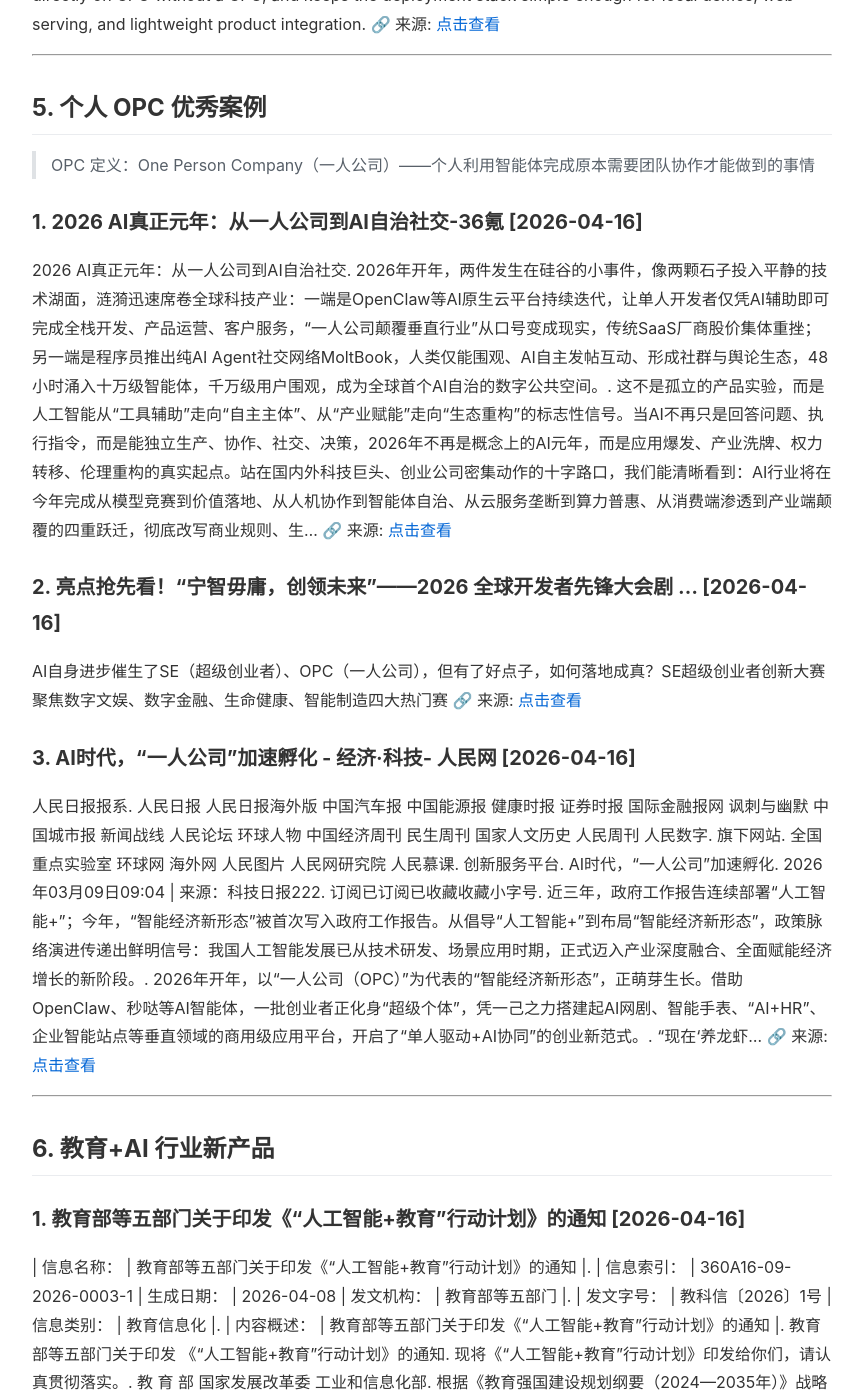
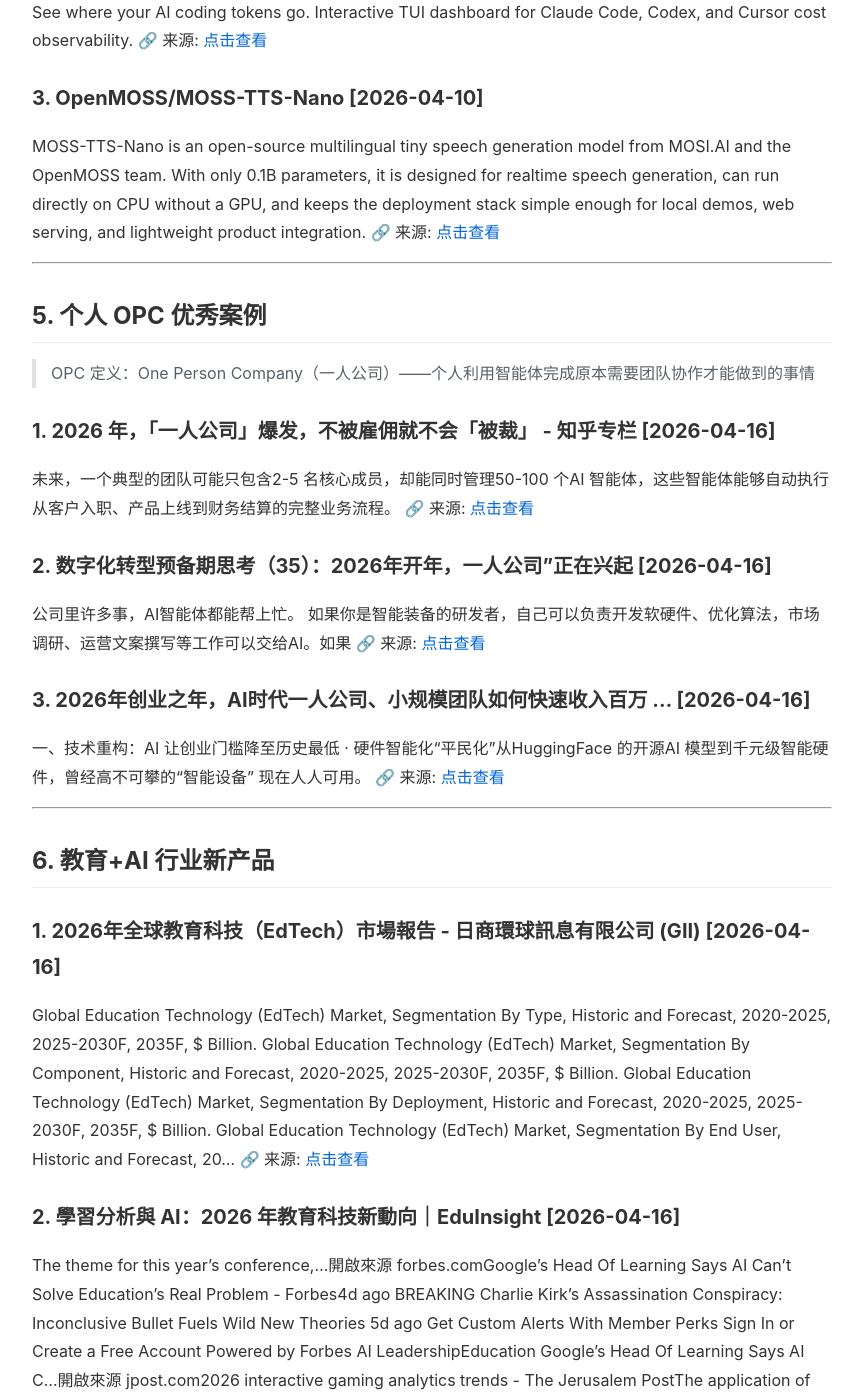
Before and after one commit to kyd-w/kyd-w.github.io, a Jekyll site: the page built from _posts/2026-04-16-it-daily-report.md, in a window 1280 px wide and 1400 px high, scrolled down 2674 px. Shown: the whole window, without its empty margins (148-1011 px from the left). Built offline with Jekyll 4.4.1, drawn with Linux system fonts in a browser that asks for light colours; some of the changed text lies outside the part shown.

Commit message:
更新 IT 每日简报 - 2026-04-16

```diff
--- a/_posts/2026-04-16-it-daily-report.md
+++ b/_posts/2026-04-16-it-daily-report.md
@@ -1,13 +1,13 @@
 ---
 layout: post
 title: "IT 每日简报 - 2026-04-16"
-date: 2026-04-16 08:00:05 +0800
+date: 2026-04-16 09:25:33 +0800
 categories: [简报]
 ---
 
 # IT 每日简报 - 2026-04-16
 
-> 生成时间：2026-04-16 08:00:05 +0800
+> 生成时间：2026-04-16 09:25:33 +0800
 > 数据时效：仅包含最近 7 天内的信息
 > 数据来源：多搜索服务 API（Tavily → 智谱）
 
@@ -16,19 +16,19 @@
 ## 1. IT行业最新动态
 
 
-### 1. 新浪互联网热点小时报丨2026年04月13日16时 [2026-04-16]
-新浪看点. 新浪互联网热点小时报丨2026年04月13日16时\_今日实时互联网热点速递. 1、AI动画丨一册典籍，万里同屏. 1、AI动画丨一册典籍，万里同屏. 转自：光明网卷帙浩繁的典籍凝结着先人的智慧记载着璀璨的文化然而随着时间的流转部分典籍正慢慢“老去”、褪色、脆化……近年来人工智能、大数据等技术发展为加强典籍的保护修复和综合利用提供了新的契机2026年世界互联网大会亚太峰会将于4月13日至14日在香港召开今年亚太峰会期间将举办典籍数智化与传播论坛希望汇聚各方智慧共探典籍跨越时空融通世界之道论坛期间世界互联网大会还将发布《全球视野下的中国古籍数智化演进与未来趋势报告》全面反映中国古籍在数字空间的存在形态、技术范式及传播效能亚太各国山水相连、文化交织本次论坛将以技术共享为纽带助力每一个经济体保护自己的文化根脉让散落在各地的文明印记在数字空间实现合. 2、从痛点突围到生态共创，AI如何破局生命科学. 2、从痛点突围到生态共创，AI如何破局生命科学. 【环球网报道 记者 姚倩】当通用大模型在各行业加速渗透，生命科学却成为AI最难落地的“深水区”。高专业门槛、高安全要求与数据壁垒交织，...
-🔗 来源: [点击查看](https://k.sina.com.cn/article_7857201856_1d45362c0019049yky.html)
-
-
-### 2. IT业界_科技新闻报道 - IT资讯 [2026-04-16]
+### 1. IT业界_科技新闻报道 - IT资讯 [2026-04-16]
 IT之家，业界频道，第一时间传播科技行业里的大事、IT圈内的新鲜事，专注于科技新闻、IT ... 官方表示，2026 年4 月7 日起，全面启动低质漫剧专项治理工作。截至4 月15 日
 🔗 来源: [点击查看](https://it.ithome.com/ityejie)
 
 
-### 3. 當AI智能體開始上崗：2026年春天裡，三個中國人的興奮與恐懼 - BBC [2026-04-16]
-過去兩個月裡，在中國有這麼三個人幾乎在同一時間遭遇了同一件事：AI大舉進入職場。 他們一個是對計算機和網絡技術有狂熱興趣的極客，一個是創業者，一個
-🔗 来源: [点击查看](https://www.bbc.com/zhongwen/articles/crm8mmg0y3eo/trad)
+### 2. 科技新闻与评论 - 华尔街日报 [2026-04-16]
+AI企业开始对产品与服务实施限流配给，引发用户强烈不满——对这场依赖快速普及的行业热潮而言，这是一个警示信号。 2026年4月13日10:30
+🔗 来源: [点击查看](https://cn.wsj.com/zh-hans/news/technology)
+
+
+### 3. TechNews 科技新報| 市場和業內人士關心的趨勢、內幕與新聞 [2026-04-16]
+| 作者 TechNews 編輯台|發布日期 2026 年 04 月 14 日 10:40 | 分類 AI 人工智慧 , app , Apple | edit |. | 作者 TechNews 編輯台|發布日期 2026 年 04 月 14 日 10:30 | 分類 AI 人工智慧 , Google , 人力資源 | edit |. | 作者 TechNews 編輯台|發布日期 2026 年 04 月 14 日 10:20 | 分類 AI 人工智慧 , OpenAI | edit |. | 作者 TechNews 編輯台|發布日期 2026 年 04 月 14 日 10:10 | 分類 AI 人工智慧 , 中國觀察 , 國際觀察 | edit |. | 作者 TechNews 編輯台|發布日期 2026 年 04 月 14 日 9:40 | 分類 AI 人工智慧 , OpenAI | edit |. | 作者 MoneyDJ|發布日期 2026 年 04 月 14 日 9:30 | 分類 AI 人工智慧 , 記憶體 , 財經 | edit |.
+🔗 来源: [点击查看](https://technews.tw/)
 
 
 ---
@@ -36,19 +36,19 @@
 ## 2. AI及机器人行业最新动态
 
 
-### 1. 新浪AI热点小时报丨2026年04月16日07时_今日实时AI热点速递 [2026-04-16]
-1、中国之行后，美学者得出一个结论. 【今日导读】管制措施未能实现预期目标，也就是限制中国人工智能的发展。因此，我们有必要审视这些措施付出的代价。
-🔗 来源: [点击查看](https://k.sina.com.cn/article_7857201856_1d45362c001904diz6.html?from=tech)
+### 1. 芯报丨小鹏AI机器人Iron将于2026年规模进入工业化量产 - 腾讯新闻 [2026-04-16]
+➀小鹏AI机器人Iron将于2026年规模进入工业化量产 · 4月15日，小鹏汽车宣布，小鹏AI机器人Iron将于2026年规模进入工业化量产，目前已在广州工厂实现Iron实训
+🔗 来源: [点击查看](https://news.qq.com/rain/a/20250416A0956V00)
 
 
-### 2. 新浪AI热点小时报丨2026年04月16日03时_今日实时AI热点速递 [2026-04-16]
-每日新闻摘录 · 1、AI内容生态与负责任GEO治理研讨会今天举行 · 2、北京亦庄迎机器人半程马拉松外媒聚焦中国技术进步 · 3、两份“十大网络流行语”同日发布,却
-🔗 来源: [点击查看](https://k.sina.com.cn/article_7857201856_1d45362c001904dd88.html?from=tech)
+### 2. 新浪AI热点小时报丨2026年04月16日08时_今日实时AI热点速递 [2026-04-16]
+1、中国之行后，美学者得出一个结论. 【今日导读】管制措施未能实现预期目标，也就是限制中国人工智能的发展。因此，我们有必要审视这些措施付出的代价。
+🔗 来源: [点击查看](https://k.sina.com.cn/article_7857201856_1d45362c001904dkg4.html?from=tech)
 
 
-### 3. 新浪AI热点小时报丨2026年04月16日00时_今日实时AI热点速递 [2026-04-16]
-1、红星观察丨长视频平台全面拥抱AI，优爱腾各有“方法”. 当下，从微短剧的全流程工业化量产，到中长视频的创作范式革新，AI正以降本增效、重构生产、降低
-🔗 来源: [点击查看](https://k.sina.com.cn/article_7857201856_1d45362c001904d5s2.html?from=tech)
+### 3. 4月ai新闻2026年4月初AI圈新闻| 谷歌 | 开源模型Gemma 4 发布 [2026-04-16]
+4月ai新闻. 🤖 核心技术 & 模型进展. | 谷歌 | 开源模型 Gemma 4 发布，专为高级推理设计，与英伟达合作优化GPU |. | 阿里巴巴 | 国产编程模型 Qwen3.6-Plus，多模态智能体编程突破，"一句话驱动AI写代码" |. | 智谱AI | GLM-5V-Turbo 多模态编码基座模型 |. | OpenAI | GPT-5.4 升级，可直接操作计算机、跨应用执行复杂工作流；Codex 插件扩展 |. 💰 产业趋势. 🏭 应用落地. | 智慧育种 | 世界首台智能育种机器人"吉儿"面世，15秒完成单朵花授粉 |. | 短剧制作 | AIGC重塑行业，单集成本压至5000元以内，周期缩至3-7天 |. | 医疗 | 国家药监局发布"人工智能+药品监管"实施意见 |. ⚖️ 治理与规范. ⚠️ 风险与挑战. 🌍 全球格局. 中美双核心引领，北京、上海、深圳、旧金山为全球AI创新"极核"城市。.
+🔗 来源: [点击查看](https://juejin.cn/post/7624133608766505010)
 
 
 ---
@@ -66,8 +66,8 @@
 🔗 来源: [点击查看](https://www.bbc.com/zhongwen/articles/crm8mmg0y3eo/trad)
 
 
-### 3. 一个Skills，我卖了5万！ - 53AI-AI知识库 [2026-04-16]
-2026年4月16日周五晚上19:30，来了解“从个人单点提效，到构建企业AI生产力”（限30人）. 抢占你的席位. 免费POC， 零成本试错. 首页 · 产品服务. 热门场景. 工作
+### 3. 一个Skills，我卖了5万！ - 53AI-AI知识库|企业AI知识库|大模型知识库|AIHub [2026-04-16]
+2026年4月16日 周五晚上19:30，来了解“从个人单点提效，到构建企业AI生产力”（限30人）. 大模型技术 多模态技术 RAG技术 知识图谱 模型微调 Skill 提示词技巧 开源大模型 智能硬件 Palantir. langchain llamaindex RAGFlow coze Dify Fastgpt Bisheng Qanything MaxKB Openclaw. AI+汽车 AI+金融 AI+工业 AI+培训 AI+SaaS AI+电商 AI+医疗. 内容创作 个人提效 智能客服 AI面试 数字员工 ChatBI AI知识库 智能营销 智能化改造 Glean. 研究报告 行业报告 技术分享 专题报告 课件讲义. CRM Skill、ERP Skill、Finance Skill、HR Skill、BI Skill. Agent、Skill 和 MCP 啥关系？. Skill 通过 MCP 调 CRM. Chrome 推出 Skills：让浏览器进化为你的 AI Agent，附完整启动指南。 2026-04-15. 真正的 Skill 商店，为什么变成了微信公众号和...
 🔗 来源: [点击查看](https://www.53ai.com/news/tishicijiqiao/2026032083746.html)
 
 
@@ -98,19 +98,19 @@
 > OPC 定义：One Person Company（一人公司）——个人利用智能体完成原本需要团队协作才能做到的事情
 
 
-### 1. 2026 AI真正元年：从一人公司到AI自治社交-36氪 [2026-04-16]
-2026 AI真正元年：从一人公司到AI自治社交. 2026年开年，两件发生在硅谷的小事件，像两颗石子投入平静的技术湖面，涟漪迅速席卷全球科技产业：一端是OpenClaw等AI原生云平台持续迭代，让单人开发者仅凭AI辅助即可完成全栈开发、产品运营、客户服务，“一人公司颠覆垂直行业”从口号变成现实，传统SaaS厂商股价集体重挫；另一端是程序员推出纯AI Agent社交网络MoltBook，人类仅能围观、AI自主发帖互动、形成社群与舆论生态，48小时涌入十万级智能体，千万级用户围观，成为全球首个AI自治的数字公共空间。. 这不是孤立的产品实验，而是人工智能从“工具辅助”走向“自主主体”、从“产业赋能”走向“生态重构”的标志性信号。当AI不再只是回答问题、执行指令，而是能独立生产、协作、社交、决策，2026年不再是概念上的AI元年，而是应用爆发、产业洗牌、权力转移、伦理重构的真实起点。站在国内外科技巨头、创业公司密集动作的十字路口，我们能清晰看到：AI行业将在今年完成从模型竞赛到价值落地、从人机协作到智能体自治、从云服务垄断到算力普惠、从消费端渗透到产业端颠覆的四重跃迁，彻底改写商业规则、生...
-🔗 来源: [点击查看](https://m.36kr.com/p/3674210963923847)
+### 1. 2026 年，「一人公司」爆发，不被雇佣就不会「被裁」 - 知乎专栏 [2026-04-16]
+未来，一个典型的团队可能只包含2-5 名核心成员，却能同时管理50-100 个AI 智能体，这些智能体能够自动执行从客户入职、产品上线到财务结算的完整业务流程。
+🔗 来源: [点击查看](https://zhuanlan.zhihu.com/p/1991199493266368480)
 
 
-### 2. 亮点抢先看！“宁智毋庸，创领未来”——2026 全球开发者先锋大会剧 ... [2026-04-16]
-AI自身进步催生了SE（超级创业者）、OPC（一人公司），但有了好点子，如何落地成真？SE超级创业者创新大赛聚焦数字文娱、数字金融、生命健康、智能制造四大热门赛
-🔗 来源: [点击查看](https://zhuanlan.zhihu.com/p/2020178445238317790)
+### 2. 数字化转型预备期思考（35）：2026年开年，一人公司”正在兴起 [2026-04-16]
+公司里许多事，AI智能体都能帮上忙。 如果你是智能装备的研发者，自己可以负责开发软硬件、优化算法，市场调研、运营文案撰写等工作可以交给AI。如果
+🔗 来源: [点击查看](https://zhuanlan.zhihu.com/p/2009665070548918393)
 
 
-### 3. AI时代，“一人公司”加速孵化 - 经济·科技- 人民网 [2026-04-16]
-人民日报报系. 人民日报 人民日报海外版 中国汽车报 中国能源报 健康时报 证券时报 国际金融报网 讽刺与幽默 中国城市报 新闻战线 人民论坛 环球人物 中国经济周刊 民生周刊 国家人文历史 人民周刊 人民数字. 旗下网站. 全国重点实验室 环球网 海外网 人民图片 人民网研究院 人民慕课. 创新服务平台. AI时代，“一人公司”加速孵化. 2026年03月09日09:04 | 来源：科技日报222. 订阅已订阅已收藏收藏小字号. 近三年，政府工作报告连续部署“人工智能+”；今年，“智能经济新形态”被首次写入政府工作报告。从倡导“人工智能+”到布局“智能经济新形态”，政策脉络演进传递出鲜明信号：我国人工智能发展已从技术研发、场景应用时期，正式迈入产业深度融合、全面赋能经济增长的新阶段。. 2026年开年，以“一人公司（OPC）”为代表的“智能经济新形态”，正萌芽生长。借助OpenClaw、秒哒等AI智能体，一批创业者正化身“超级个体”，凭一己之力搭建起AI网剧、智能手表、“AI+HR”、企业智能站点等垂直领域的商用级应用平台，开启了“单人驱动+AI协同”的创业新范式。. “现在‘养龙虾...
-🔗 来源: [点击查看](http://finance.people.com.cn/n1/2026/0309/c1004-40677929.html)
+### 3. 2026年创业之年，AI时代一人公司、小规模团队如何快速收入百万 ... [2026-04-16]
+一、技术重构：AI 让创业门槛降至历史最低 · 硬件智能化“平民化”从HuggingFace 的开源AI 模型到千元级智能硬件，曾经高不可攀的“智能设备” 现在人人可用。
+🔗 来源: [点击查看](https://opc.csdn.net/696e004c437a6b4033693de0.html)
 
 
 ---
@@ -118,13 +118,13 @@
 ## 6. 教育+AI 行业新产品
 
 
-### 1. 教育部等五部门关于印发《“人工智能+教育”行动计划》的通知 [2026-04-16]
-| 信息名称： | 教育部等五部门关于印发《“人工智能+教育”行动计划》的通知 |. | 信息索引： | 360A16-09-2026-0003-1 | 生成日期： | 2026-04-08 | 发文机构： | 教育部等五部门 |. | 发文字号： | 教科信〔2026〕1号 | 信息类别： | 教育信息化 |. | 内容概述： | 教育部等五部门关于印发《“人工智能+教育”行动计划》的通知 |. 教育部等五部门关于印发 《“人工智能+教育”行动计划》的通知. 现将《“人工智能+教育”行动计划》印发给你们，请认真贯彻落实。. 教 育 部 国家发展改革委 工业和信息化部. 根据《教育强国建设规划纲要（2024—2035年）》战略部署，按照《国务院关于深入实施“人工智能+”行动的意见》的要求，制定本计划。. 以习近平新时代中国特色社会主义思想为指导，深入贯彻党的二十大和二十届历次全会、全国教育大会精神，全面贯彻党的教育方针，落实立德树人根本任务，深入实施国家教育数字化战略，坚持育人为本、素养为先、应用导向、智能向善，充分发挥人工智能赋能教育变革的引擎作用，推动智能技术与教育全要素融合、全过...
-🔗 来源: [点击查看](http://www.moe.gov.cn/fbh/live/2026/77927/wj/)
+### 1. 2026年全球教育科技（EdTech）市場報告 - 日商環球訊息有限公司 (GII) [2026-04-16]
+Global Education Technology (EdTech) Market, Segmentation By Type, Historic and Forecast, 2020-2025, 2025-2030F, 2035F, $ Billion. Global Education Technology (EdTech) Market, Segmentation By Component, Historic and Forecast, 2020-2025, 2025-2030F, 2035F, $ Billion. Global Education Technology (EdTech) Market, Segmentation By Deployment, Historic and Forecast, 2020-2025, 2025-2030F, 2035F, $ Billion. Global Education Technology (EdTech) Market, Segmentation By End User, Historic and Forecast, 20...
+🔗 来源: [点击查看](https://www.gii.tw/report/tbrc1980956-education-technology-edtech-global-market-report.html)
 
 
-### 2. 學習分析與AI：2026 年教育科技新動向 [2026-04-16]
-2026 年CoSN 會議聚焦學習分析與未來學習環境，強調教師、IT 主管與行政人員的協作，以提升學生成效與安全性。 [1] 然而，Google 學習主管指出AI 雖具備
+### 2. 學習分析與 AI：2026 年教育科技新動向｜EduInsight [2026-04-16]
+The theme for this year’s conference,…開啟來源 forbes.comGoogle's Head Of Learning Says AI Can't Solve Education's Real Problem - Forbes4d ago BREAKING Charlie Kirk’s Assassination Conspiracy: Inconclusive Bullet Fuels Wild New Theories 5d ago Get Custom Alerts With Member Perks Sign In or Create a Free Account Powered by Forbes AI LeadershipEducation Google's Head Of Learning Says AI C…開啟來源 jpost.com2026 interactive gaming analytics trends - The Jerusalem PostThe application of behavioral analytics...
 🔗 来源: [点击查看](https://wuretedu.com/discoveries/discoveries-2026-04-11-learning-analytics-4bf7af)
 
 
```
